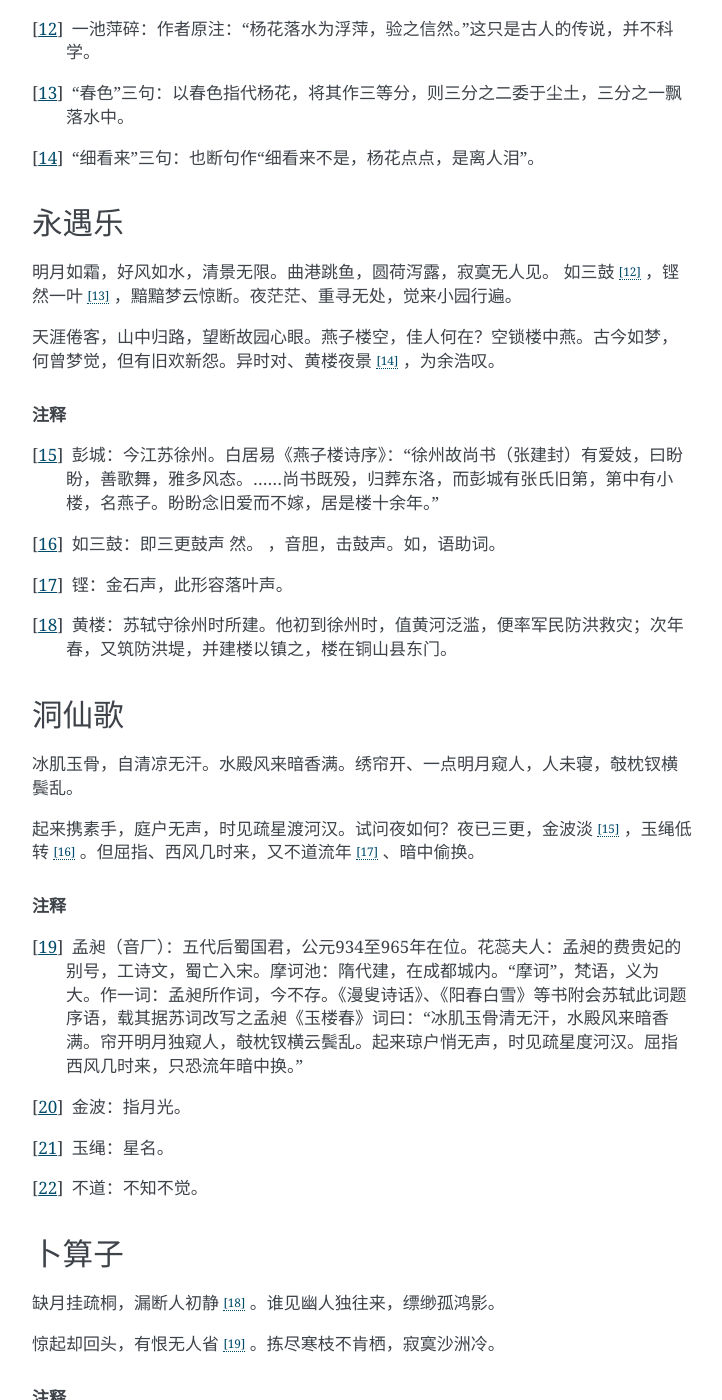
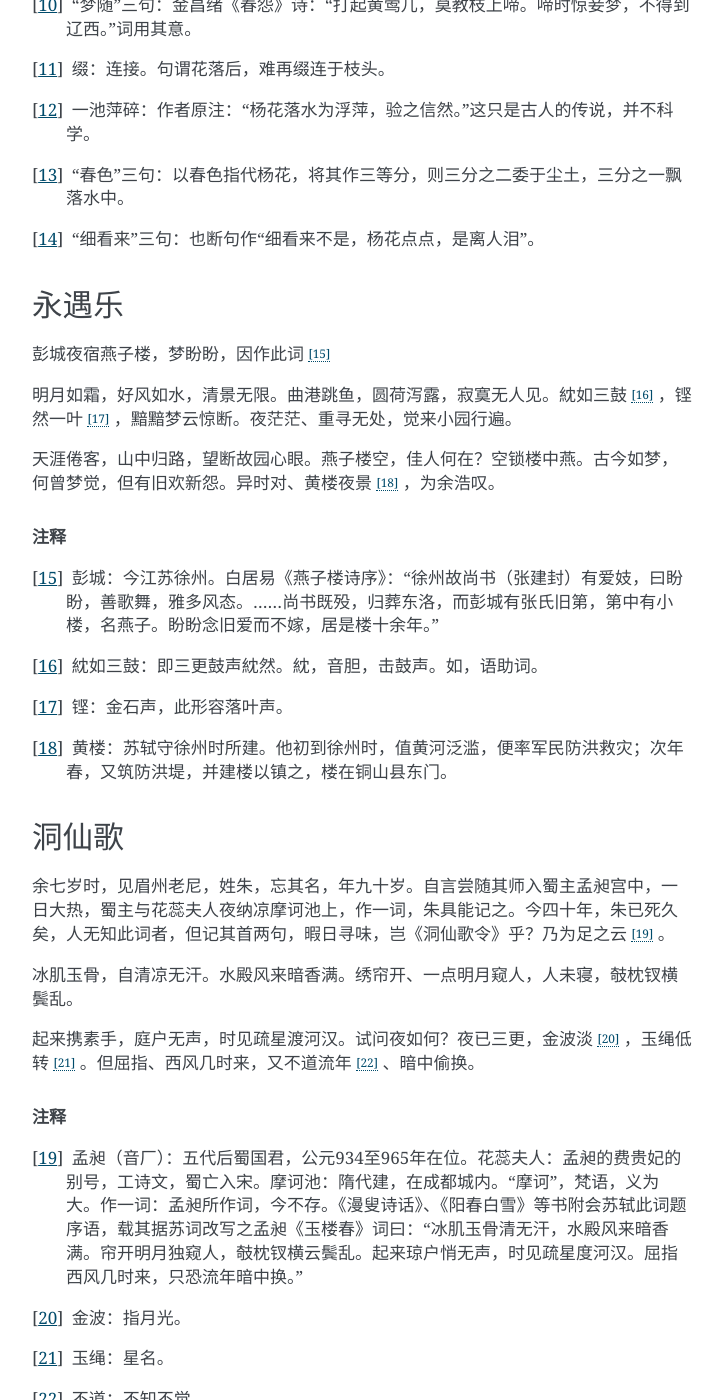
Before and after one commit to gudaihanyu/songcisanbaishou, a Sphinx documentation site: the page built from source/12.rst, in a window 1280 px wide and 1400 px high, scrolled down 1331 px. Shown: the whole window, without its empty margins (388-1110 px from the left). Built offline with Sphinx 7.4.7, drawn with Linux system fonts in a browser that asks for light colours; some of the changed text lies outside the part shown.

Commit message:
Update 12.rst

```diff
--- a/source/12.rst
+++ b/source/12.rst
@@ -8,10 +8,11 @@
 水调歌头
 --------------------
 
+``丙辰中秋 [#]_  ，欢饮达旦，大醉，作此篇，兼怀子由 [#]_ ``
 
-明月几时有，把酒问青天 [#]_    。不知天上宫阙，今夕是何年。我欲乘风归去，惟恐琼楼玉宇 [#]_    ，高处不胜寒。起舞弄清影，何似在人间。
+明月几时有，把酒问青天 [#]_ 。不知天上宫阙，今夕是何年。我欲乘风归去，惟恐琼楼玉宇 [#]_ ，高处不胜寒。起舞弄清影，何似在人间。
 
-转朱阁，低绮户 [#]_    ，照无眠。不应有恨，何事长向别时圆？人有悲欢离合，月有阴晴圆缺，此事古难全。但愿人长久，千里共婵娟 [#]_    。
+转朱阁，低绮户 [#]_ ，照无眠。不应有恨，何事长向别时圆？人有悲欢离合，月有阴晴圆缺，此事古难全。但愿人长久，千里共婵娟 [#]_    。
 
 
 .. rubric:: 注释
@@ -30,10 +31,11 @@
 水龙吟
 --------------------
 
+次韵章质夫《杨花词》 [#]_
 
-似花还似非花，也无人惜从教坠 [#]_    。抛家傍路，思量却是，无情有思 [#]_    。萦损柔肠，困酣娇眼，欲开还闭。梦随风万里，寻郎去处，又还被莺呼起 [#]_    。
+似花还似非花，也无人惜从教坠 [#]_ 。抛家傍路，思量却是，无情有思 [#]_ 。萦损柔肠，困酣娇眼，欲开还闭。梦随风万里，寻郎去处，又还被莺呼起 [#]_    。
 
-不恨此花飞尽，恨西园、落红难缀 [#]_    。晓来雨过，遗踪何在？一池萍碎 [#]_    。春色三分，二分尘土，一分流水 [#]_    。细看来，不是杨花，点点是离人泪 [#]_    。
+不恨此花飞尽，恨西园、落红难缀 [#]_ 。晓来雨过，遗踪何在？一池萍碎 [#]_ 。春色三分，二分尘土，一分流水 [#]_ 。细看来，不是杨花，点点是离人泪 [#]_    。
 
 
 .. rubric:: 注释
@@ -54,8 +56,9 @@
 永遇乐
 --------------------
 
+彭城夜宿燕子楼，梦盼盼，因作此词 [#]_
 
-明月如霜，好风如水，清景无限。曲港跳鱼，圆荷泻露，寂寞无人见。   如三鼓 [#]_    ，铿然一叶 [#]_    ，黯黯梦云惊断。夜茫茫、重寻无处，觉来小园行遍。
+明月如霜，好风如水，清景无限。曲港跳鱼，圆荷泻露，寂寞无人见。紞如三鼓 [#]_ ，铿然一叶 [#]_    ，黯黯梦云惊断。夜茫茫、重寻无处，觉来小园行遍。
 
 天涯倦客，山中归路，望断故园心眼。燕子楼空，佳人何在？空锁楼中燕。古今如梦，何曾梦觉，但有旧欢新怨。异时对、黄楼夜景 [#]_    ，为余浩叹。
 
@@ -63,7 +66,7 @@
 .. rubric:: 注释
 
 .. [#] 彭城：今江苏徐州。白居易《燕子楼诗序》：“徐州故尚书（张建封）有爱妓，曰盼盼，善歌舞，雅多风态。……尚书既殁，归葬东洛，而彭城有张氏旧第，第中有小楼，名燕子。盼盼念旧爱而不嫁，居是楼十余年。”
-.. [#]    如三鼓：即三更鼓声   然。   ，音胆，击鼓声。如，语助词。
+.. [#] 紞如三鼓：即三更鼓声紞然。紞，音胆，击鼓声。如，语助词。
 .. [#] 铿：金石声，此形容落叶声。
 .. [#] 黄楼：苏轼守徐州时所建。他初到徐州时，值黄河泛滥，便率军民防洪救灾；次年春，又筑防洪堤，并建楼以镇之，楼在铜山县东门。
 
@@ -74,6 +77,7 @@
 洞仙歌
 --------------------
 
+余七岁时，见眉州老尼，姓朱，忘其名，年九十岁。自言尝随其师入蜀主孟昶宫中，一日大热，蜀主与花蕊夫人夜纳凉摩诃池上，作一词，朱具能记之。今四十年，朱已死久矣，人无知此词者，但记其首两句，暇日寻味，岂《洞仙歌令》乎？乃为足之云 [#]_ 。
 
 冰肌玉骨，自清凉无汗。水殿风来暗香满。绣帘开、一点明月窥人，人未寝，攲枕钗横鬓乱。
 
@@ -94,6 +98,7 @@
 卜算子
 --------------------
 
+黄州定惠院寓居作 [#]_
 
 缺月挂疏桐，漏断人初静 [#]_    。谁见幽人独往来，缥缈孤鸿影。
 
@@ -112,7 +117,7 @@
 
 青玉案
 --------------------
-
+和贺方回韵，送伯固归吴中 [#]_
 
 三年枕上吴中路，遣黄犬 [#]_    、随君去。若到松江呼小渡，莫惊鸳鹭，四桥尽是 [#]_    、老子经行处。
 
```
